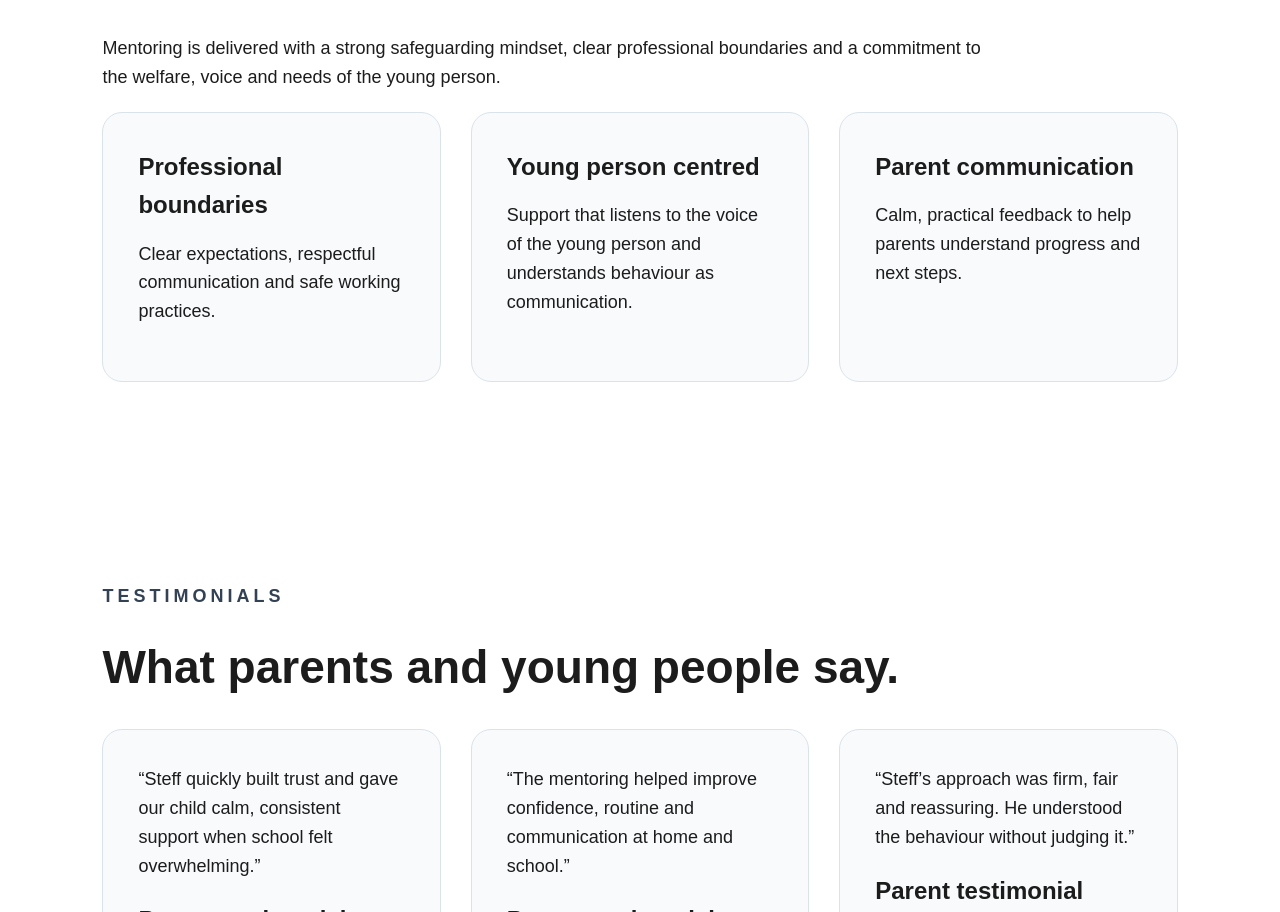
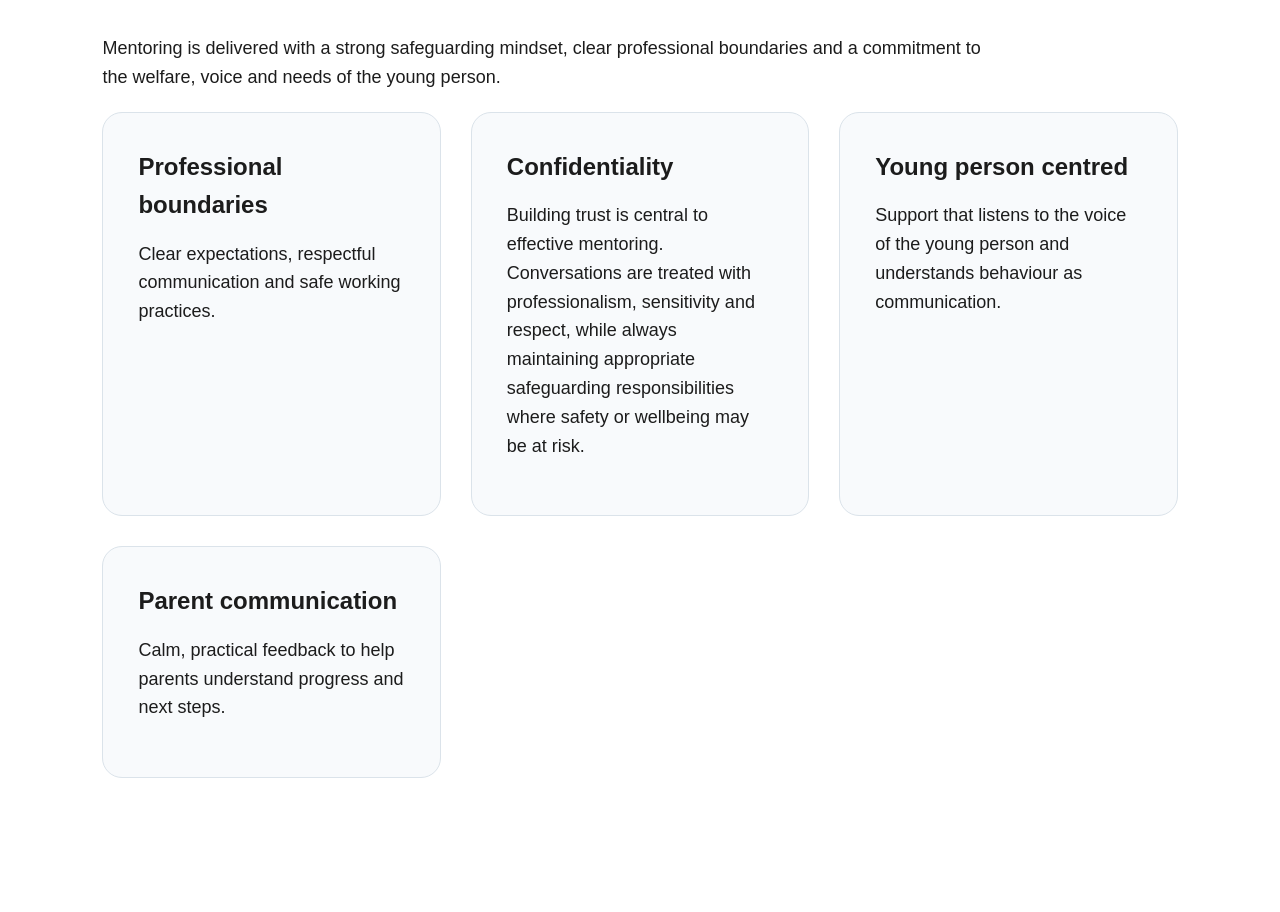
Before and after one commit to steffdowle-mentor/steff-dowle-mentoring, a React (Vite) app: page / in a window 1280 px wide. Shown: the part 3348-4260 px from the top of the page. Built offline with nearby package versions, Linux system fonts and the light colour scheme.

Commit message:
Update main.jsx

```diff
--- a/src/main.jsx
+++ b/src/main.jsx
@@ -147,7 +147,13 @@ function App() {
               <h3>Professional boundaries</h3>
               <p>Clear expectations, respectful communication and safe working practices.</p>
             </div>
+<div className="card">
+  <h3>Confidentiality</h3>
 
+  <p>
+    Building trust is central to effective mentoring. Conversations are treated with professionalism, sensitivity and respect, while always maintaining appropriate safeguarding responsibilities where safety or wellbeing may be at risk.
+  </p>
+</div>
             <div className="card">
               <h3>Young person centred</h3>
               <p>Support that listens to the voice of the young person and understands behaviour as communication.</p>
```
